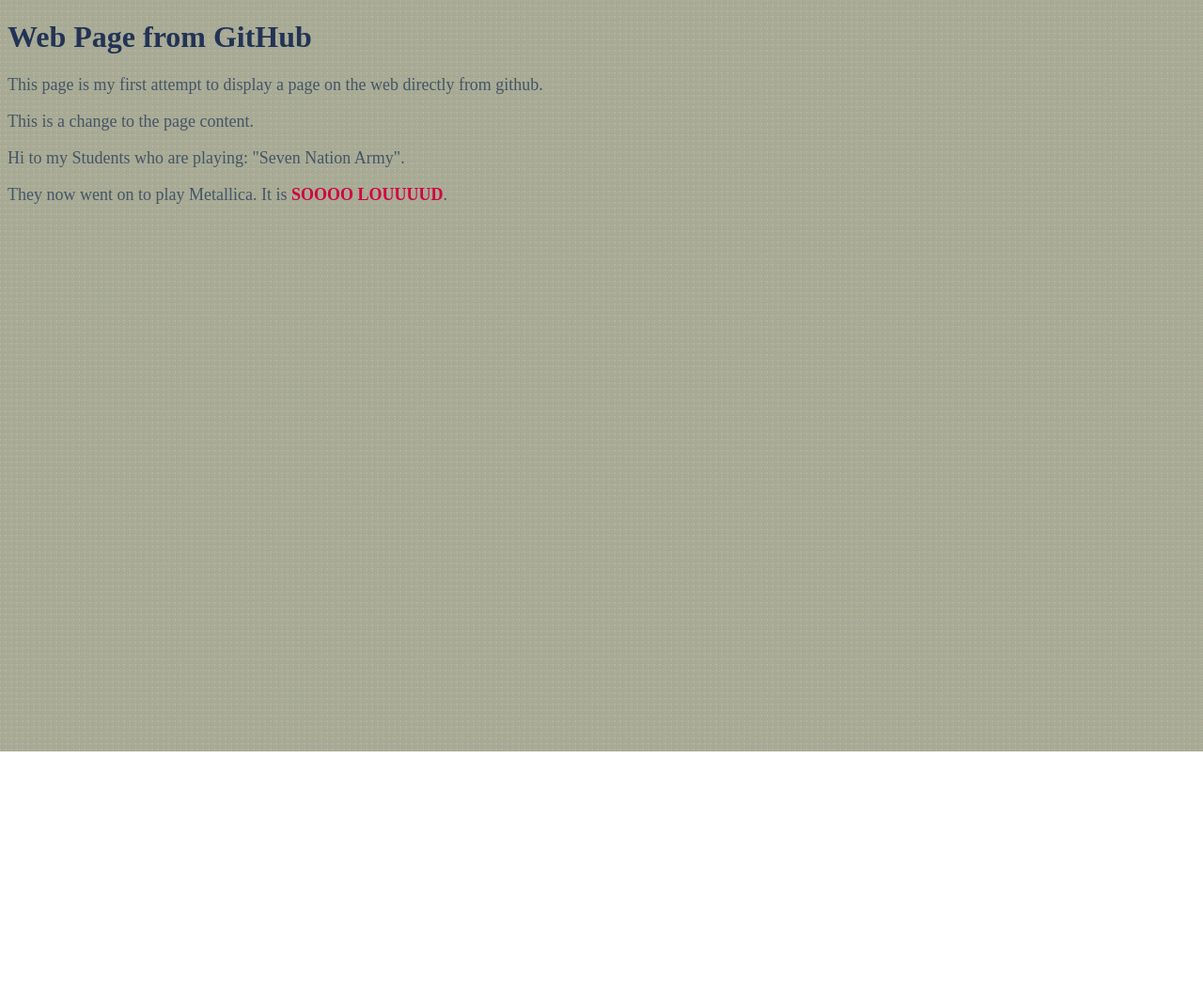
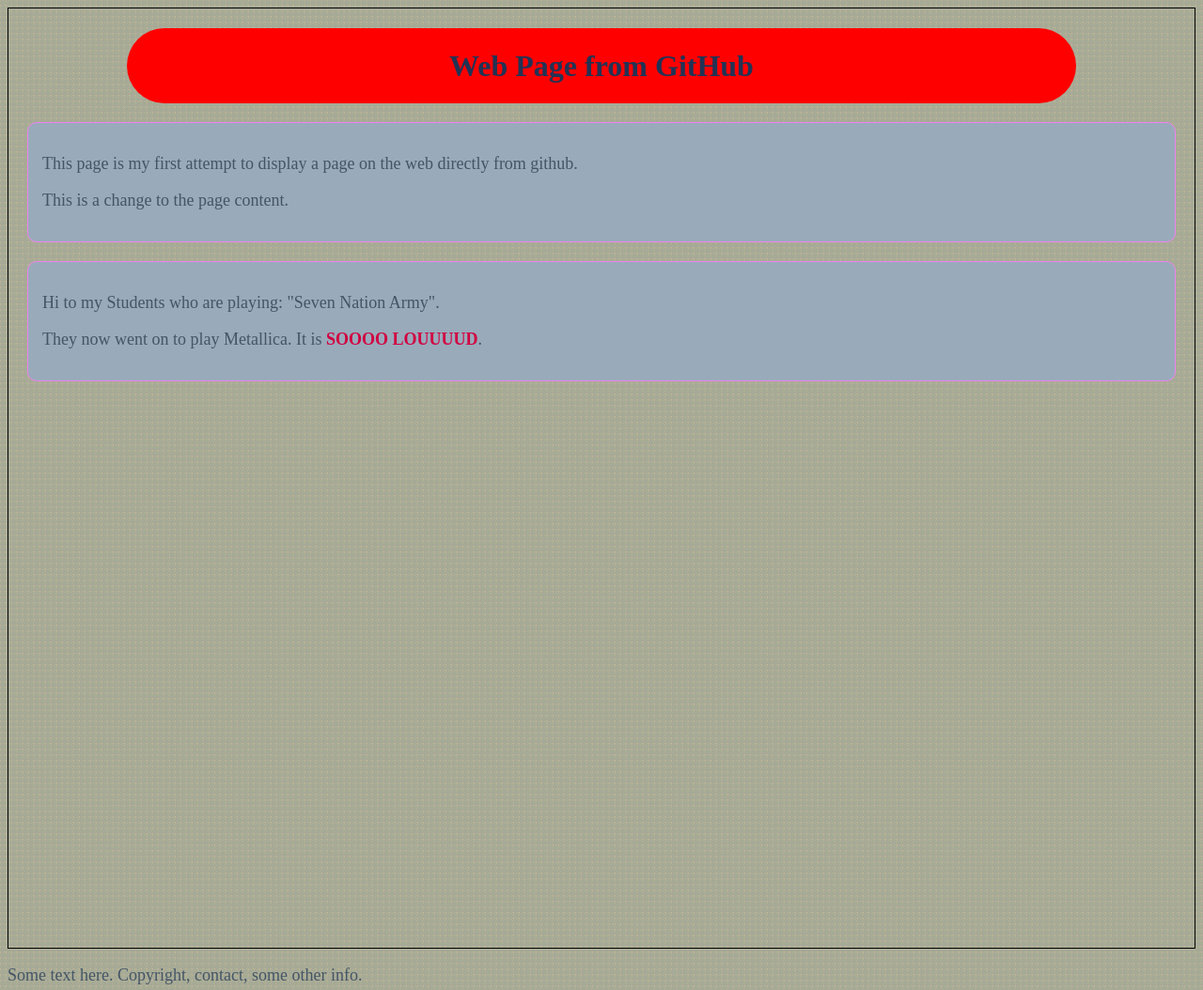
Before and after one commit to abonello/HTML-Tutorial01, a plain HTML site: page index.html in a window 1280 px wide. Shown: the top 1054 px of the page at 94% size. Before the commit the page ends 800 px from the top, so only its background shows below. Drawn offline with Linux system fonts and the light colour scheme.

Commit message:
created some divs
divs to mark areas

```diff
--- a/css/style.css
+++ b/css/style.css
@@ -27,6 +27,7 @@ h1 {
 	color: #a89090;
 	color: #DEEF99;
 	color: #223355;
+	line-height: 80px;
 
 }
 
@@ -41,3 +42,26 @@ b {
 	color: #F95410;
 	color: #d10040;
 }
+
+#mainContainer {
+	height: 1000px;
+	border: 1px solid black;
+}
+
+#mainTitle {
+	text-align: center;
+	background-color: red;
+	height: 80px;
+	width: 80%;
+	margin: 0 10%;
+	border-radius: 40px;
+}
+
+.paragraph {
+	border: 1px violet solid;
+	padding: 15px;
+	margin: 20px;
+	border-radius: 10px;
+	background-color: #8899aa;
+	background-color: #99aabb;
+}
--- a/index.html
+++ b/index.html
@@ -10,11 +10,19 @@
 </head>
 
 <body>
-	<h1>Web Page from GitHub</h1>
-	<p>This page is my first attempt to display a page on the web directly from github.</p>
-	<p>This is a change to the page content.</p>
-	<p>Hi to my Students who are playing: "Seven Nation Army".</p>
-	<p>They now went on to play Metallica. It is <b>SOOOO LOUUUUD</b>.</p>
+	<div id="mainContainer">
+		<div id="mainTitle">
+		<h1>Web Page from GitHub</h1></div>
+		<div class="paragraph">
+		<p>This page is my first attempt to display a page on the web directly from github.</p>
+		<p>This is a change to the page content.</p></div>
+		<div class="paragraph">
+		<p>Hi to my Students who are playing: "Seven Nation Army".</p>
+		<p>They now went on to play Metallica. It is <b>SOOOO LOUUUUD</b>.</p></div>
+	</div>
 </body>
+<footer>
+	<p>Some text here. Copyright, contact, some other info.</p>
+</footer>
 
 </html>
```
